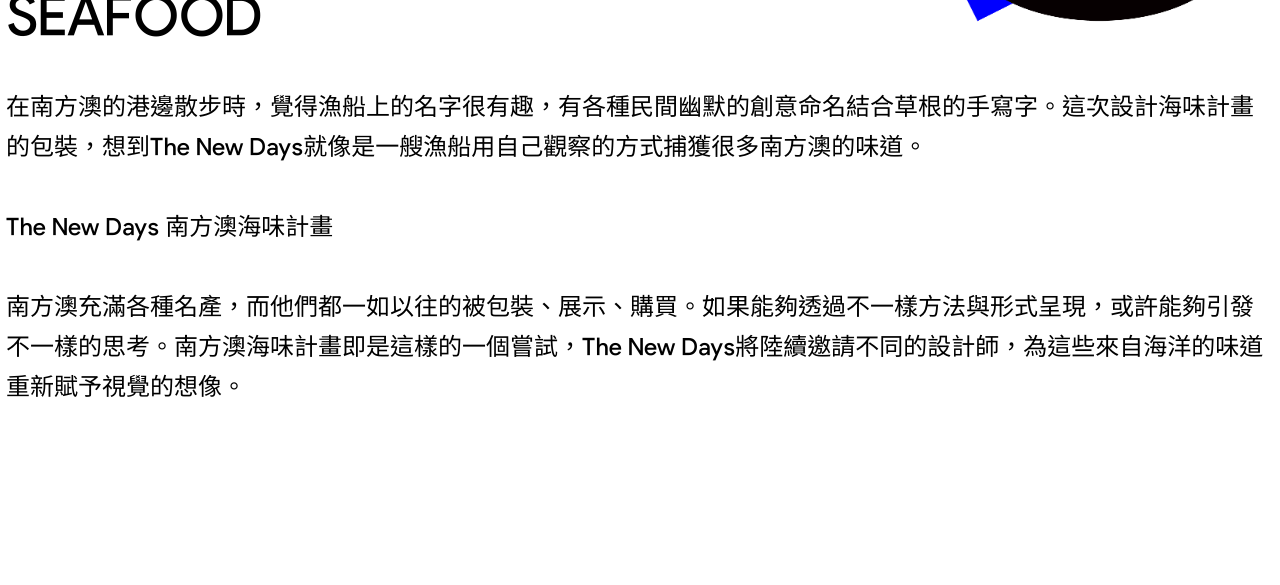
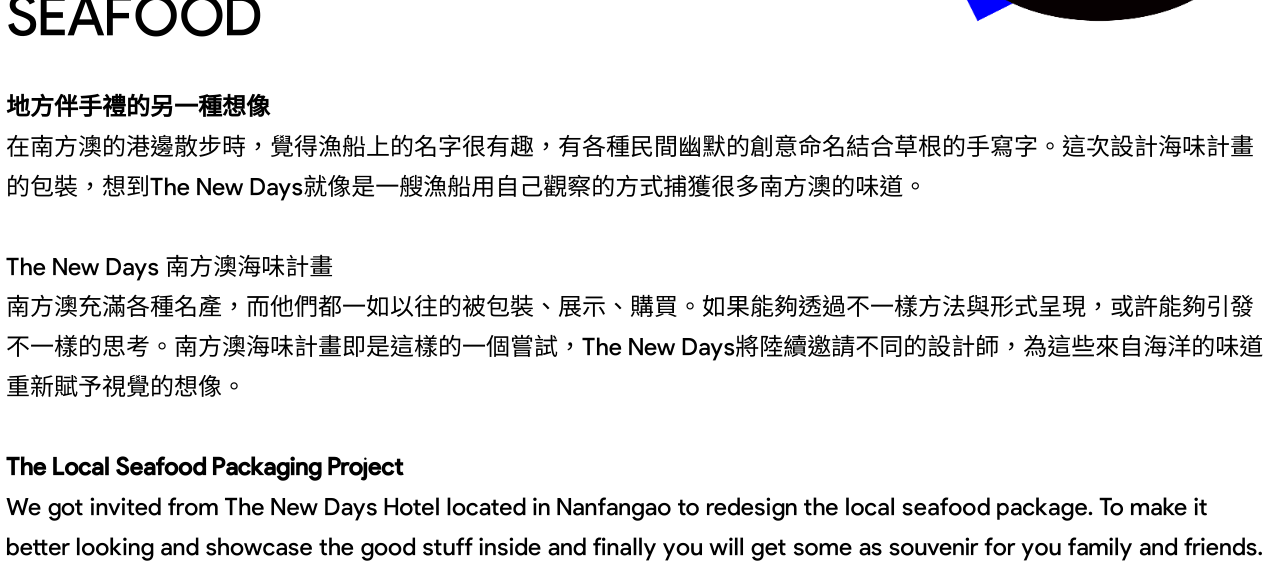
Before and after one commit to houthtw/houthtw.github.io, a Jekyll site: the page built from _posts/2020-08-19-seafood.md, in a window 1280 px wide and 900 px high, scrolled down 877 px, cut to the strip 163-748 px from the top of the window. Built offline with Jekyll 4.4.1, drawn with Linux system fonts in a browser that asks for light colours; some web fonts are replaced.

Commit message:
Updated '_posts/2020-08-19-seafood.md' via CloudCannon

```diff
--- a/_posts/2020-08-19-seafood.md
+++ b/_posts/2020-08-19-seafood.md
@@ -5,25 +5,23 @@
 thumbnail_w: 2000
 thumbnail_h: 1333
 description_markdown: >-
-  在南方澳的港邊散步時，覺得漁船上的名字很有趣，有各種民間幽默的創意命名結合草根的手寫字。這次設計海味計畫的包裝，想到The New
-  Days就像是一艘漁船用自己觀察的方式捕獲很多南方澳的味道。
+  **地方伴手禮的另一種想像**<br>在南方澳的港邊散步時，覺得漁船上的名字很有趣，有各種民間幽默的創意命名結合草根的手寫字。這次設計海味計畫的包裝，想到The
+  New Days就像是一艘漁船用自己觀察的方式捕獲很多南方澳的味道。
 
 
-  The New Days 南方澳海味計畫
-
-
-  南方澳充滿各種名產，而他們都一如以往的被包裝、展示、購買。如果能夠透過不一樣方法與形式呈現，或許能夠引發不一樣的思考。南方澳海味計畫即是這樣的一個嘗試，The
+  The New Days
+  南方澳海味計畫<br>南方澳充滿各種名產，而他們都一如以往的被包裝、展示、購買。如果能夠透過不一樣方法與形式呈現，或許能夠引發不一樣的思考。南方澳海味計畫即是這樣的一個嘗試，The
   New Days將陸續邀請不同的設計師，為這些來自海洋的味道重新賦予視覺的想像。
 
 
-  &nbsp;
-
-
-  &nbsp;
+  **The Local Seafood Packaging Project**<br>We got invited from The New Days
+  Hotel located in Nanfangao to redesign the local seafood package. To make it
+  better looking and showcase the good stuff inside and finally you will get
+  some as souvenir for you family and friends.&nbsp;
 infomation_markdown: |-
   Year : 2020<br>Client : The New Days<br>D : Ho Wan Chun
 
   &nbsp;
 ---
 
-<div><img src="/uploads/nanfangao/01.jpg" width="2000" height="1333" /><img src="/uploads/nanfangao/02.jpg" width="2000" height="1333" /><img src="/uploads/nanfangao/03.jpg" width="2000" height="1333" /><img src="/uploads/nanfangao/04.jpg" width="2000" height="1333" /></div>
+<div><img width="2000" height="1333" src="/uploads/nanfangao/01.jpg" /><img width="2000" height="1333" src="/uploads/nanfangao/02.jpg" /><img width="2000" height="1333" src="/uploads/nanfangao/03.jpg" /><img width="2000" height="1333" src="/uploads/nanfangao/04.jpg" /></div>
```
